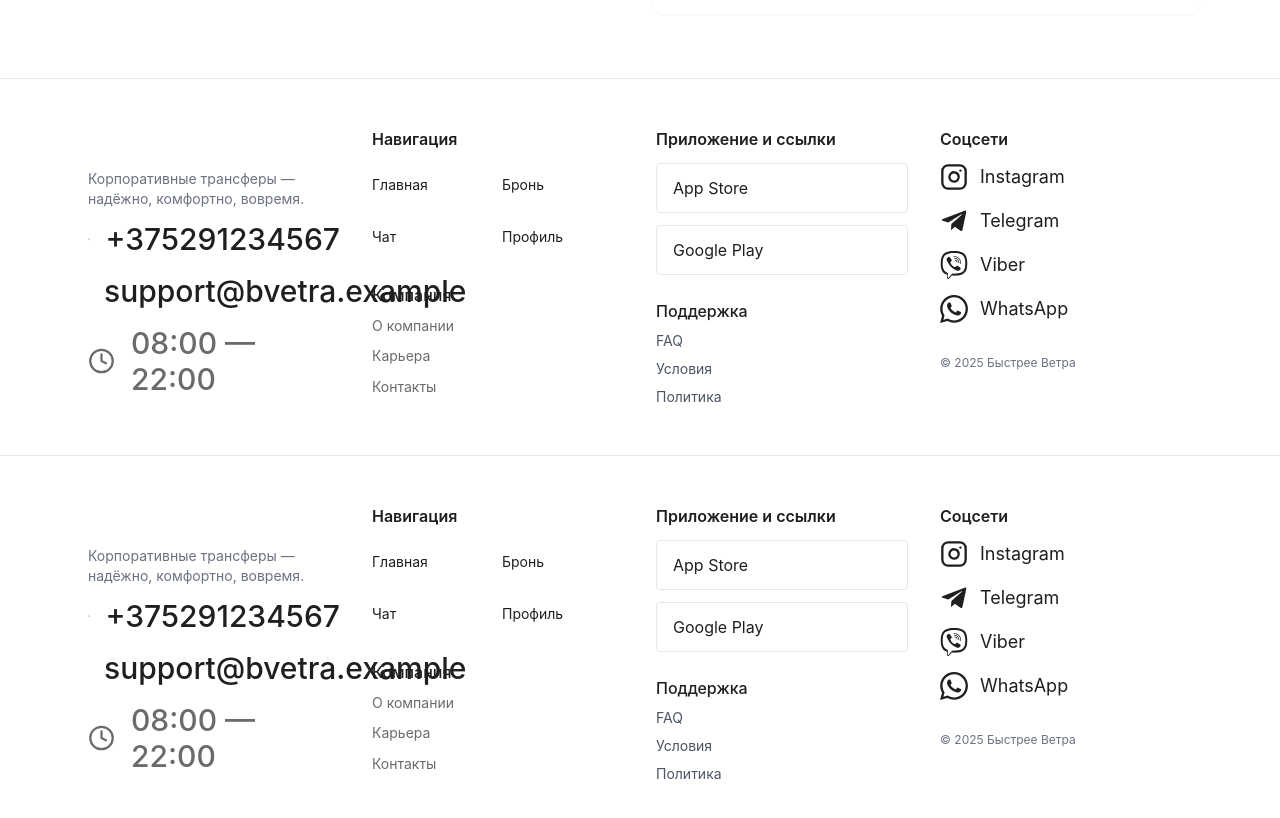
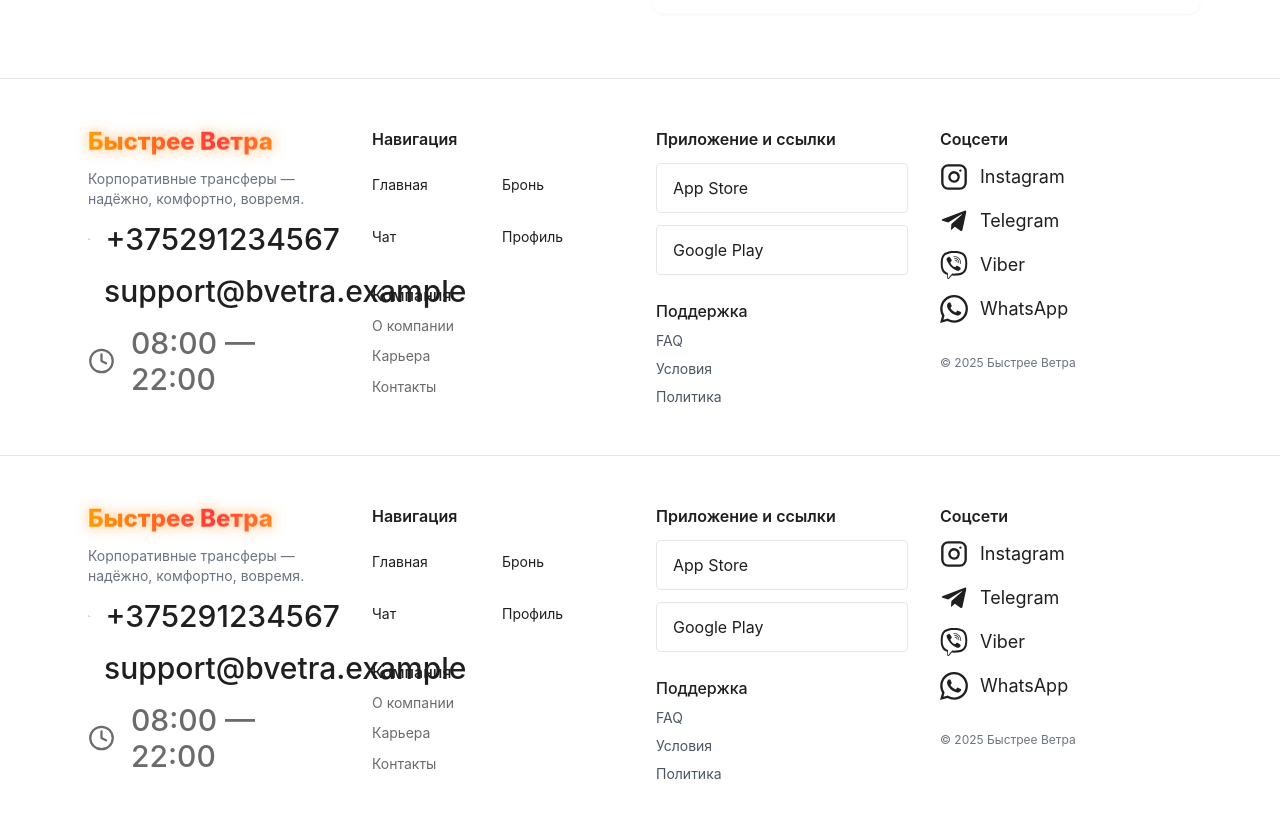
Before and after one commit to skufig/bvetra, a Next.js app: page / in a window 1280 px wide. Shown: the part 2889-3707 px from the top of the page. Built offline with nearby package versions, Linux system fonts and the light colour scheme.

Commit message:
Update globals.css

```diff
--- a/src/styles/globals.css
+++ b/src/styles/globals.css
@@ -144,3 +144,16 @@ p, li { color: var(--muted); line-height: 1.6; }
     scroll-behavior: auto !important;
   }
 }
+/* огненный текст */
+.fire-gradient {
+  background-image: linear-gradient(90deg, #ff9a00, #ff3b3b, #ffd800);
+  -webkit-background-clip: text;
+  background-clip: text;
+  color: transparent;
+}
+@keyframes flame {
+  0% { filter: drop-shadow(0 0 6px rgba(255,154,0,0.6)); transform: translateY(0); }
+  50% { filter: drop-shadow(0 0 12px rgba(255,59,59,0.8)); transform: translateY(-2px); }
+  100% { filter: drop-shadow(0 0 6px rgba(255,154,0,0.6)); transform: translateY(0); }
+}
+.animate-fire { animation: flame 1.6s ease-in-out infinite; }
```
